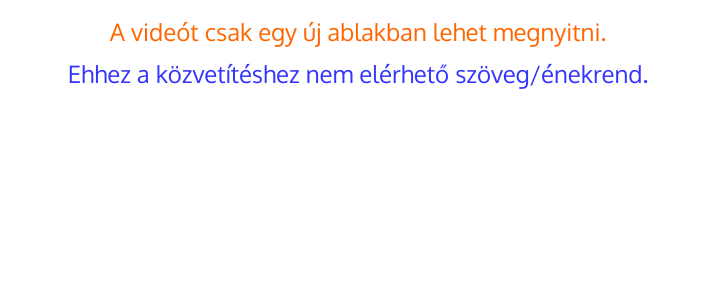
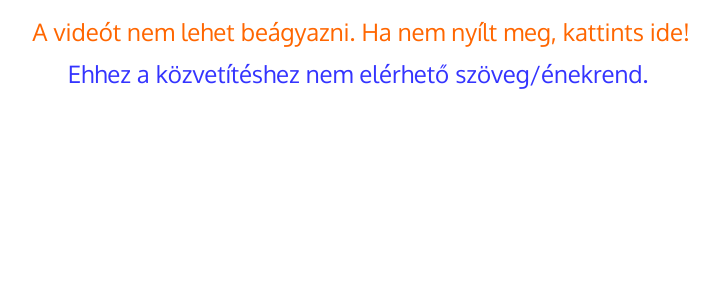
Before and after one commit to molnarm/liturgia.tv, a Django app: template zsolozsma/templates/zsolozsma/broadcast.html in a window 1280 px wide. Shown: the part 60-360 px from the top of the page, without its empty margins (299-1018 px from the left). Run offline with Django 3.2, Linux system fonts and the light colour scheme; the template is opened without the code that fills it, so the values that code supplies are empty; parts of the project's set-up code (start-up, migrations or seed data) failed here and were passed over.

Commit message:
nem beágyazható oldalaknál a warning kattintható

```diff
--- a/zsolozsma/static/zsolozsma/style.css
+++ b/zsolozsma/static/zsolozsma/style.css
@@ -146,7 +146,8 @@ a:hover,
     color: #3434ff;
 }
 
-.message.warning {
+.message.warning,
+.message.warning a {
     color: #ff6600;
 }
 
--- a/zsolozsma/templates/zsolozsma/broadcast.html
+++ b/zsolozsma/templates/zsolozsma/broadcast.html
@@ -13,7 +13,7 @@
         {% endif %}
     </div>
 {% else %}
-        {% include "zsolozsma/snippets/warning.html" with content='A videót csak egy új ablakban lehet megnyitni.' %}
+        {% include "zsolozsma/snippets/warning.html" with content='A videót nem lehet beágyazni. Ha nem nyílt meg, kattints ide!' link=broadcast.video_url %}
         <script type="text/javascript">
             window.open('{{ broadcast.video_url }}', '_blank', 'noopener');
         </script>
@@ -25,7 +25,7 @@
             <iframe src="{{ broadcast.text_url }}"></iframe>
         </div>
     {% else %}
-        {% include "zsolozsma/snippets/warning.html" with content='A szöveget csak egy új ablakban lehet megnyitni.' %}
+        {% include "zsolozsma/snippets/warning.html" with content='A szöveget nem lehet beágyazni. Ha nem nyílt meg, kattints ide!' link=broadcast.text_url %}
         <script type="text/javascript">
             window.open('{{ broadcast.text_url }}', '_blank', 'noopener');
         </script>
--- a/zsolozsma/templates/zsolozsma/snippets/warning.html
+++ b/zsolozsma/templates/zsolozsma/snippets/warning.html
@@ -1 +1,8 @@
-<div class="message warning"><span class="material-icons">&#xe002;</span><span>{{ content }}</span></div>
+<div class="message warning">
+<span class="material-icons">&#xe002;</span>
+<span>
+{% if link %}<a href="{{ link }}" target="_blank">{% endif %}
+{{ content }}
+{% if link %}</a>{% endif %}
+</span>
+</div>
```
